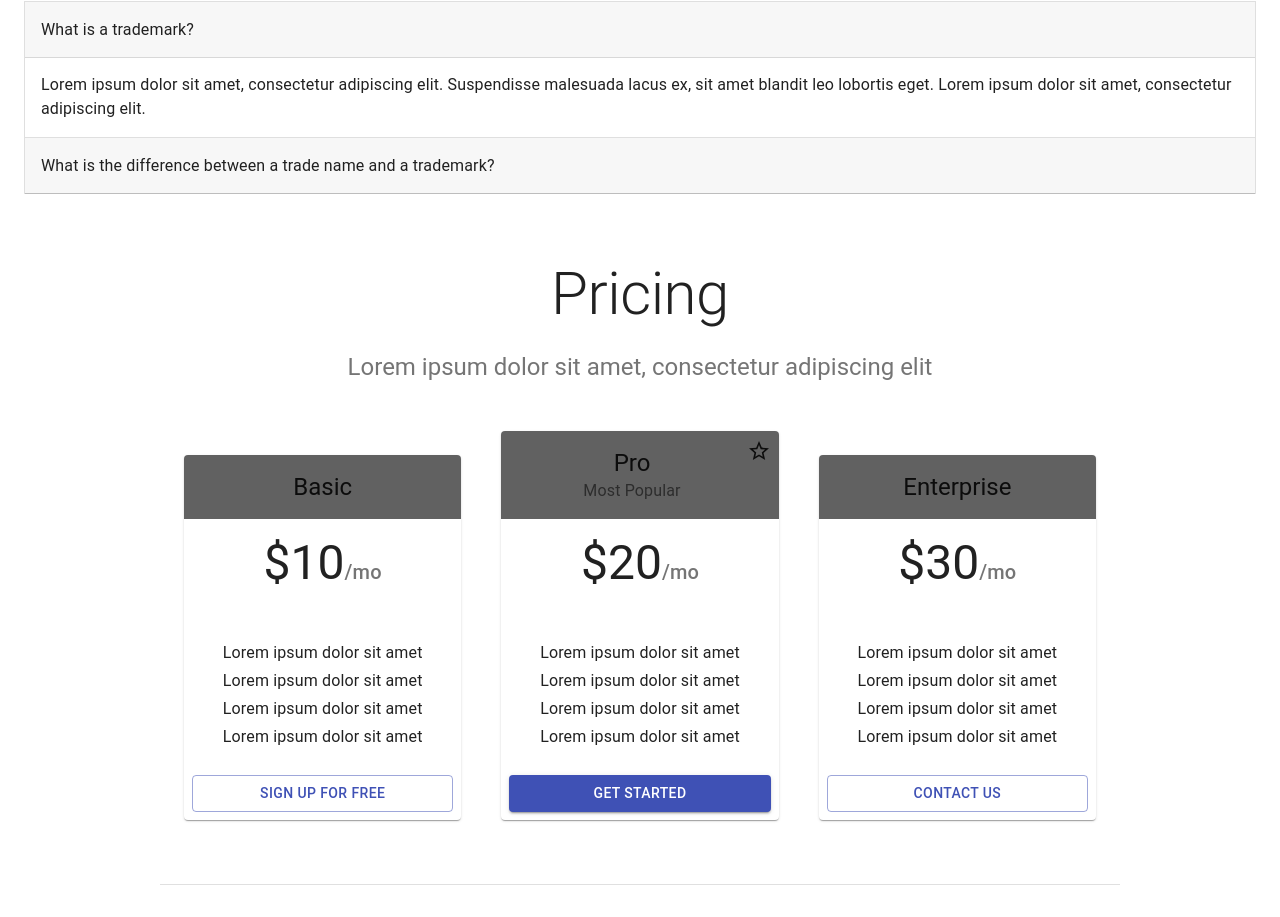
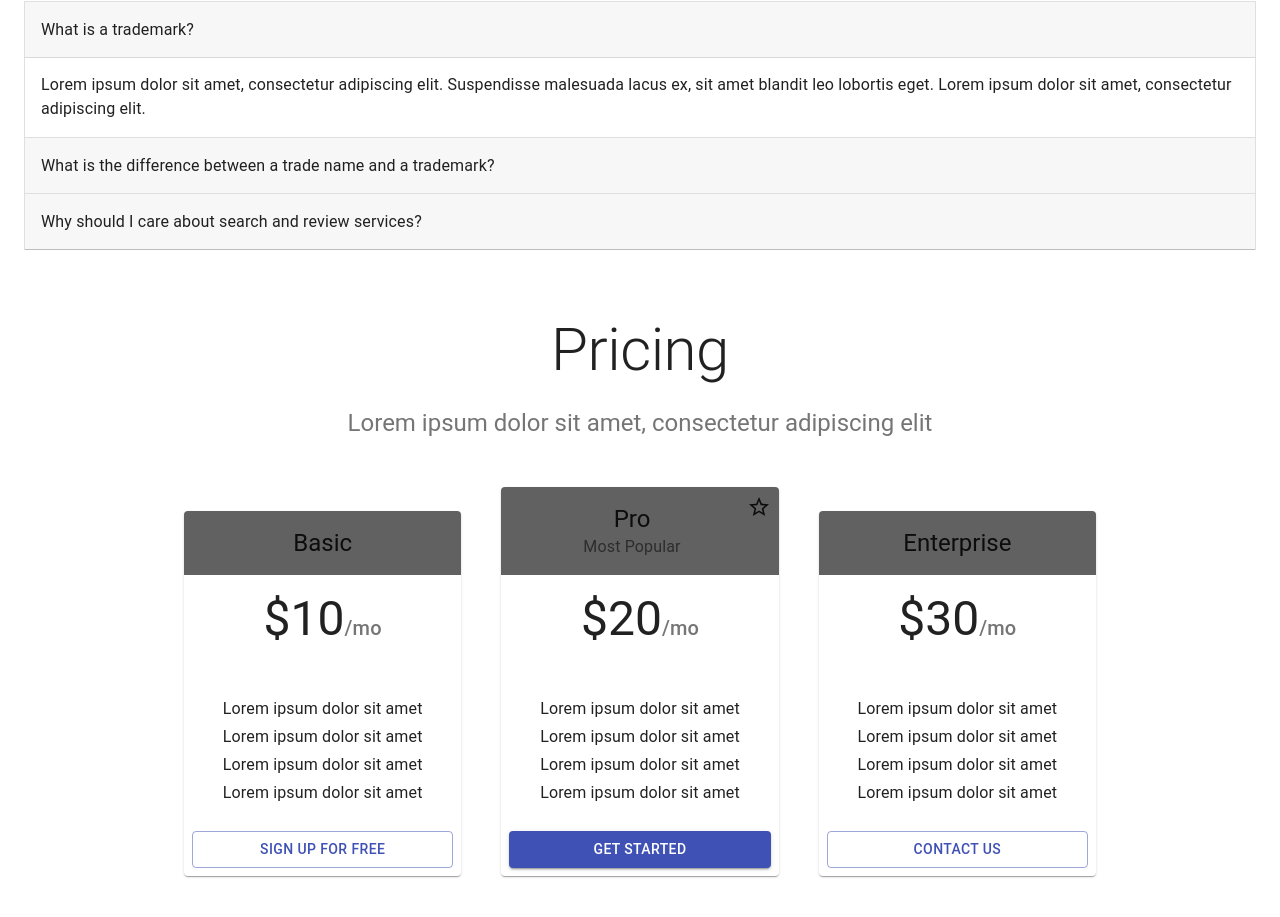
Before and after one commit to BCIT-SSD-2020-21/industry-project-checkmarks, a React (Create React App) app: page / in a window 1280 px wide. Shown: the part 1784-2701 px from the top of the page. Built offline with nearby package versions, Linux system fonts and the light colour scheme; no server answers.

Commit message:
add third panel

```diff
--- a/src/components/LandingPage/Faq.js
+++ b/src/components/LandingPage/Faq.js
@@ -94,6 +94,7 @@ export default function Faq() {
 
         <Container>
         {/* <div> */}
+            {/* /// PANEL 1 //// */}
             <Accordion square expanded={expanded === 'panel1'} onChange={handleChange('panel1')}>
                 <AccordionSummary aria-controls="panel1d-content" id="panel1d-header">
                     <Typography>What is a trademark?</Typography>
@@ -105,9 +106,22 @@ export default function Faq() {
                     </Typography>
                 </AccordionDetails>
             </Accordion>
+            {/* /// PANEL 2 //// */}
             <Accordion square expanded={expanded === 'panel2'} onChange={handleChange('panel2')}>
                 <AccordionSummary aria-controls="panel2d-content" id="panel2d-header">
                     <Typography>What is the difference between a trade name and a trademark?</Typography>
+                </AccordionSummary>
+                <AccordionDetails>
+                    <Typography>
+                        Lorem ipsum dolor sit amet, consectetur adipiscing elit. Suspendisse malesuada lacus ex, sit amet blandit leo lobortis eget. Lorem ipsum dolor sit amet, consectetur adipiscing
+                        elit.
+                    </Typography>
+                </AccordionDetails>
+            </Accordion>
+            {/* /// PANEL 3 //// */}
+            <Accordion square expanded={expanded === 'panel3'} onChange={handleChange('panel3')}>
+                <AccordionSummary aria-controls="panel3d-content" id="panel3d-header">
+                    <Typography>Why should I care about search and review services?</Typography>
                 </AccordionSummary>
                 <AccordionDetails>
                     <Typography>
```
